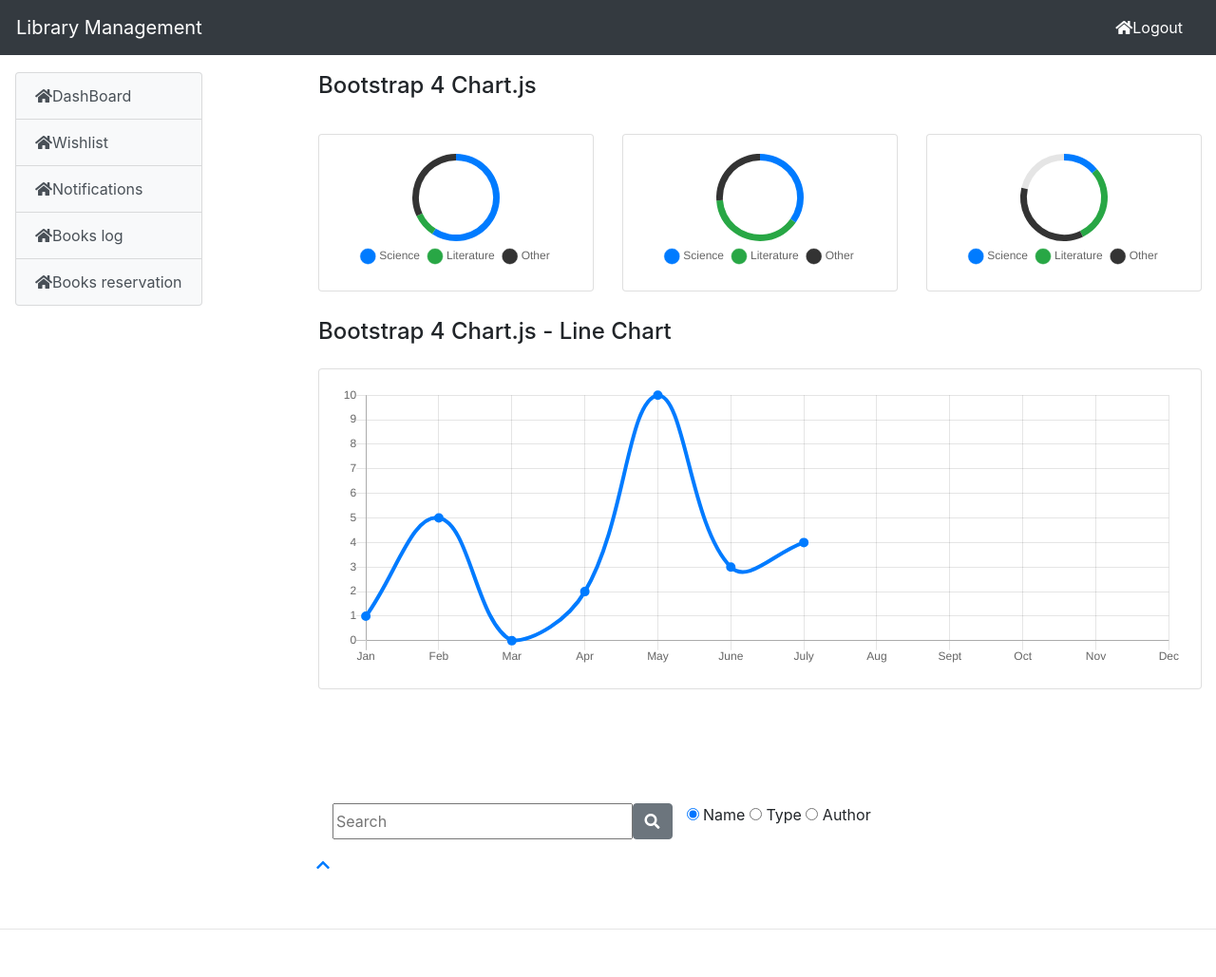
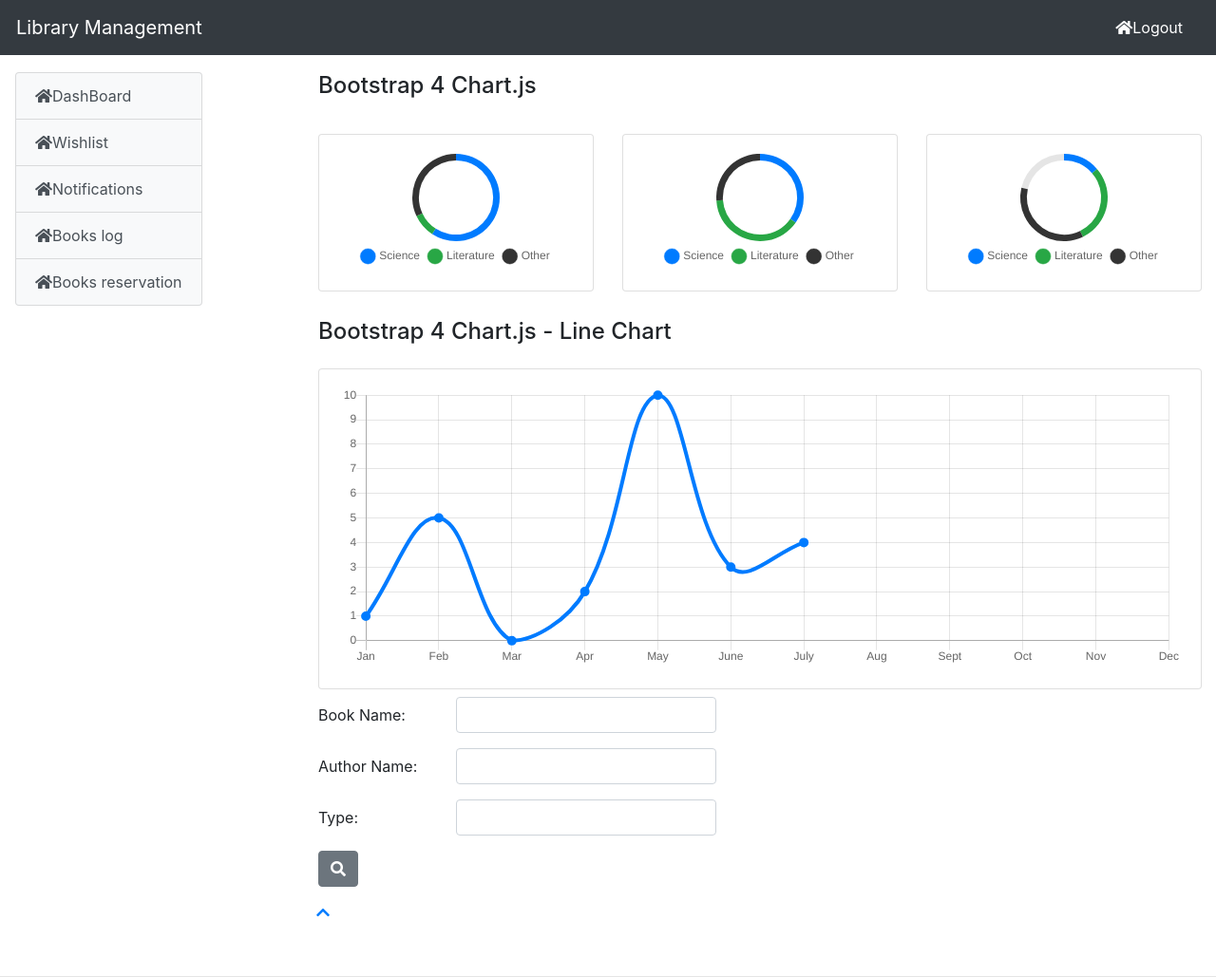
Before and after one commit to marcupalii/library-management., a Flask app: page /account in a window 1280 px wide. Shown: the whole page at 95% size. Before the commit the page ends 979 px from the top, so only its background shows below. Run offline with Flask 2, Linux system fonts and the light colour scheme; the visitor is signed in with stand-in values (Sample User, id 1); data comes from the database, SQL or seed files in the repository; data that the repository does not hold is empty; some libraries are stand-ins or nearby versions.

Commit message:
new advance search

```diff
--- a/app/forms.py
+++ b/app/forms.py
@@ -1,18 +1,24 @@
 
 from flask_wtf import FlaskForm
-from wtforms import StringField, PasswordField, BooleanField, RadioField, DecimalField
-from wtforms.validators import InputRequired, Email, Length, NumberRange
+from wtforms import StringField, PasswordField, BooleanField, RadioField, DecimalField, Field, ValidationError
+from wtforms.validators import InputRequired, Email, Length, NumberRange, Optional
 
 class LoginForm(FlaskForm):
     email = StringField('Email address', validators=[InputRequired("Please insert a valid email."), Email(message='Invalid email'), Length(max=50)])
     password = PasswordField('Password', validators=[InputRequired("Please insert a valid password."), Length(min=3, max=80)])
     remember = BooleanField('remember me')
 
-class SearchForm(FlaskForm):
-    option = RadioField('Label', choices=[('1', 'Name'), ('2', 'Type'), ('3', 'Author')])
-    autocomp = StringField('Search', id='name_autocomplete',validators=[InputRequired("Field can not be empty!"),Length(max=50)])
+class Search(FlaskForm):
     page_number = DecimalField(validators=[InputRequired(), NumberRange(min=1)])
+    search_name = StringField(label='Book Name: ', validators=[Optional()])
+    search_author = StringField(label='Author Name: ', validators=[Optional()])
+    search_type = StringField(label='Type: ', validators=[Optional()])
 
-class WishlistForm(FlaskForm):
-    id_book = DecimalField(validators=[InputRequired("Field can not be empty!")])
-    period = DecimalField(validators=[InputRequired("Field can not be empty!"),NumberRange(min=1, max=100,message="Invalid number of days")])
+    def validate(self):
+        if not super(Search, self).validate():
+            return False
+        if not self.search_name.data and not self.search_author.data and not self.search_type.data:
+            msg = 'At least one of fields can not be empty!'
+            self.search_name.errors.append(msg)
+            return False
+        return True
--- a/app/routes.py
+++ b/app/routes.py
@@ -2,7 +2,7 @@
 from app import app, login_manager, db
 from app.models import User, Wishlist, EntryWishlist, Book, NextBook, BookSeries, Notifications, Author
 
-from app.forms import LoginForm, SearchForm, WishlistForm
+from app.forms import LoginForm, Search
 from flask_login import login_user, login_required, logout_user, current_user
 from flask import jsonify
 
@@ -218,7 +218,9 @@
     if _email:
         _user = User.query.filter_by(email=_email).first()
 
-        form = SearchForm()
+        # form = SearchForm()
+        # return render_template('account.html', form=form)
+        form = Search(search_by_name=False, search_by_type=False, search_by_author=False)
         return render_template('account.html', form=form)
     else:
         return redirect(url_for('about'))
@@ -262,38 +264,120 @@
     return render_template("admin.html")
 
 
-@app.route('/autocomplete/<option>/', methods=['GET'])
-@login_required
-def autocomplete(option):
-    if current_user.email:
+# @app.route('/autocomplete/<option>/', methods=['GET'])
+# @login_required
+# def autocomplete(option):
+#     if current_user.email:
+#
+#         print(option, type(option))
+#         if option == "1":
+#             books_name = Book.query.with_entities(Book.name).all()
+#             return Response(json.dumps([el[0] for el in books_name]), mimetype='application/json')
+#         elif option == "2":
+#             books_type = Book.query.with_entities(Book.type).all()
+#             return Response(json.dumps([el[0] for el in books_type]), mimetype='application/json')
+#         elif option == "3":
+#             books_author = Author.query.with_entities(Author.name).all()
+#             return Response(json.dumps([el[0] for el in books_author]), mimetype='application/json')
 
-        print(option, type(option))
-        if option == "1":
-            books_name = Book.query.with_entities(Book.name).all()
-            return Response(json.dumps([el[0] for el in books_name]), mimetype='application/json')
-        elif option == "2":
-            books_type = Book.query.with_entities(Book.type).all()
-            return Response(json.dumps([el[0] for el in books_type]), mimetype='application/json')
-        elif option == "3":
-            books_author = Author.query.with_entities(Author.name).all()
-            return Response(json.dumps([el[0] for el in books_author]), mimetype='application/json')
+#
+# @app.route("/process_search_form/", methods=['POST'])
+# @login_required
+# def process_search_form():
+#     response = {}
+#     num_list = []
+#
+#     if current_user.email:
+#
+#         form = SearchForm()
+#         if form.validate_on_submit():
+#
+#             print(form.autocomp.data, form.option.data)
+#
+#             if form.option.data == "1":
+#                 books = Book.query.filter_by(name=form.autocomp.data).order_by(Book.name).paginate(
+#                     per_page=3,
+#                     page=form.page_number.data,
+#                     error_out=True
+#                 )
+#
+#                 for book in books.items:
+#                     author = Author.query.filter_by(id=book.author_id).first()
+#                     response.update({
+#                         str(book.id): {
+#                             'author_name': author.name,
+#                             'book_name': book.name,
+#                             'book_type': book.type,
+#                             'count_book': book.count_free_books
+#                         }
+#                     })
+#
+#                 for i in books.iter_pages(left_edge=2, right_edge=2, left_current=2, right_current=2):
+#                     num_list.append(i)
+#
+#             elif form.option.data == "2":
+#                 books = Book.query.filter_by(type=form.autocomp.data).order_by(Book.name).paginate(
+#                     per_page=3,
+#                     page=form.page_number.data,
+#                     error_out=True
+#                 )
+#
+#                 for book in books.items:
+#                     author = Author.query.filter_by(id=book.author_id).first()
+#                     response.update({
+#                         str(book.id): {
+#                             'author_name': author.name,
+#                             'book_name': book.name,
+#                             'book_type': book.type,
+#                             'count_book': book.count_free_books
+#                         }
+#                     })
+#                 for i in books.iter_pages(left_edge=2, right_edge=2, left_current=2, right_current=2):
+#                     num_list.append(i)
+#
+#             elif form.option.data == "3":
+#                 author = Author.query.filter_by(name=form.autocomp.data).first()
+#                 if author:
+#                     books = Book.query.filter_by(author_id=author.id).order_by(Book.name).paginate(
+#                         per_page=3,
+#                         page=form.page_number.data,
+#                         error_out=True
+#                     )
+#
+#                     for book in books.items:
+#                         response.update({
+#                             str(book.id): {
+#                                 'author_name': author.name,
+#                                 'book_name': book.name,
+#                                 'book_type': book.type,
+#                                 'count_book': book.count_free_books
+#                             }
+#                         })
+#                     for i in books.iter_pages(left_edge=2, right_edge=2, left_current=2, right_current=2):
+#                         num_list.append(i)
+#
+#             return jsonify(
+#                 data={key: response[key] for key in response.keys()},
+#                 pages_lst=[value for value in num_list]
+#             )
+#
+#         return jsonify(data=form.errors)
 
 
-@app.route("/process_search_form/", methods=['POST'])
+@app.route("/search_book/", methods=['POST'])
 @login_required
-def process_search_form():
+def search_book():
     response = {}
     num_list = []
 
     if current_user.email:
 
-        form = SearchForm()
+        form = Search()
         if form.validate_on_submit():
 
-            print(form.autocomp.data, form.option.data)
-
-            if form.option.data == "1":
-                books = Book.query.filter_by(name=form.autocomp.data).order_by(Book.name).paginate(
+            if form.search_name.data and form.search_type.data:
+                books = Book.query.filter_by(name=form.search_name.data, type=form.search_type.data).order_by(
+                    Book.name).paginate(
                     per_page=3,
                     page=form.page_number.data,
                     error_out=True
@@ -313,8 +397,9 @@
                 for i in books.iter_pages(left_edge=2, right_edge=2, left_current=2, right_current=2):
                     num_list.append(i)
 
-            elif form.option.data == "2":
-                books = Book.query.filter_by(type=form.autocomp.data).order_by(Book.name).paginate(
+            elif form.search_name.data:
+                books = Book.query.filter_by(name=form.search_name.data).order_by(
+                    Book.name).paginate(
                     per_page=3,
                     page=form.page_number.data,
                     error_out=True
@@ -330,10 +415,33 @@
                             'count_book': book.count_free_books
                         }
                     })
+
                 for i in books.iter_pages(left_edge=2, right_edge=2, left_current=2, right_current=2):
                     num_list.append(i)
 
-            elif form.option.data == "3":
+            elif form.search_type.data:
+                books = Book.query.filter_by(type=form.search_type.data).order_by(
+                    Book.name).paginate(
+                    per_page=3,
+                    page=form.page_number.data,
+                    error_out=True
+                )
+
+                for book in books.items:
+                    author = Author.query.filter_by(id=book.author_id).first()
+                    response.update({
+                        str(book.id): {
+                            'author_name': author.name,
+                            'book_name': book.name,
+                            'book_type': book.type,
+                            'count_book': book.count_free_books
+                        }
+                    })
+
+                for i in books.iter_pages(left_edge=2, right_edge=2, left_current=2, right_current=2):
+                    num_list.append(i)
+
+            elif form.search_author.data:
                 author = Author.query.filter_by(name=form.autocomp.data).first()
                 if author:
                     books = Book.query.filter_by(author_id=author.id).order_by(Book.name).paginate(
@@ -359,4 +467,6 @@
                 pages_lst=[value for value in num_list]
             )
 
+
+        print(form.errors)
         return jsonify(data=form.errors)
--- a/app/static/css/account.css
+++ b/app/static/css/account.css
@@ -9,10 +9,6 @@
 
 .hedding h1 {
     font-size: 25px;
-}
-
-.main-section {
-    margin-top: 120px;
 }
 
 .hiddenRow {
@@ -29,43 +25,14 @@
     display: none;
 }
 
-#name_autocomplete {
-    width: 100%;
-    height: 100%;
-}
-
 .has-error {
     border-color: #dc3545
 }
 
-#name-err {
+#search_name_error {
     color: #dc3545;
 }
 
-.ui-menu {
-    max-height: 400px;
-    overflow-y: scroll;
-}
-
-
-#search-form-content {
-    display: flex;
-    flex-direction: row;
-}
-
-.ui-state-active, .ui-widget-content .ui-state-active {
-    border: 1px solid #c5c5c5;
-    background: #0088cc;
-    color: #ffffff;
-    text-decoration: none;
-    border-radius: 0;
-}
-
-@media screen and (max-width: 767px) {
-    #search-form-content {
-        flex-direction: column;
-    }
-}
 
 @media (min-width: 768px) {
     .d-md-block {
--- a/app/static/css/layout_top_navbar.css
+++ b/app/static/css/layout_top_navbar.css
@@ -1,9 +1,8 @@
 
 html, body {
-    min-height: 100%;
+    height: 100%;
+    width: 100%;
     padding-top: 30px;
-    min-width: 100% !important;
-    max-width: 100% !important;
 }
 footer {
     padding: 30px 0;
--- a/app/static/js/account.js
+++ b/app/static/js/account.js
@@ -76,7 +76,7 @@
     /* large line chart */
     var chLine = document.getElementById("chLine");
     var chartData = {
-        labels: ["Jan", "Feb","Mar", "Apr", "May", "June", "July","Aug","Sept","Oct","Nov","Dec"],
+        labels: ["Jan", "Feb", "Mar", "Apr", "May", "June", "July", "Aug", "Sept", "Oct", "Nov", "Dec"],
         datasets: [{
             data: [1, 5, 0, 2, 10, 3, 4],
             backgroundColor: 'transparent',
@@ -129,38 +129,9 @@
     });
 
 
-    $('#option-0').prop('checked', true);
-
-    function get_autocomplete(option) {
-        $.ajax({
-            url: "/autocomplete/" + option + "/",
-            type: 'GET',
-            contentType: 'application/json;charset=UTF-8',
-        }).done(function (data) {
-            console.log(data);
-            $('#name_autocomplete').autocomplete({
-                minLength: 1,
-                source: function (req, resp) {
-                    var match = new RegExp("^" + $.ui.autocomplete.escapeRegex(req.term), "i");
-                    resp($.grep(data, function (el) {
-                        return match.test(el);
-                    }));
-                }
-            });
-        });
-    }
-
-    get_autocomplete("1");
-
-    $(document).on('change', 'input:radio[id^="option-"]', function () {
-        get_autocomplete($(this)[0].value);
-    });
-
     function reset_err_tags() {
-        $('#name-err').css("visibility", "hidden");
-        if ($('#name_autocomplete').hasClass('has-error')) {
-            $('#name_autocomplete').toggleClass('has-error');
-        }
+        $('#search_name_error').css("visibility", "hidden");
+        $('.form-control').removeClass("has-error");
     }
 
 
@@ -262,8 +233,6 @@
     }
 
     function show_page_numbers(page_numbers) {
-
-        console.log("nr_of_pages" + nr_of_pages);
         $('#paginationBox').empty();
         $('#paginationBox').append(
             $('<li/>')
@@ -328,17 +297,19 @@
     }
 
     function create_table(data) {
+        let index_start = 3 * (parseInt($('#page_number').val()) - 1);
         for (key in data['data']) {
-            nr_rows += 1;
-            write_row(data['data'][key], nr_rows);
+            index_start += 1;
+            write_row(data['data'][key], index_start);
+
         }
-        show_page_numbers(data['pages_lst']);
-        if (nr_rows === 0) {
+        if (index_start !== 0) {
+            show_page_numbers(data['pages_lst']);
+        } else {
             $('#content-table').css("text-align", "center").text("no results find !");
         }
 
         if ($('#collapse-table').css("display") === "none") {
-
             $('#collapse-table').slideToggle(0);
         } else {
             $('#collapse-table').slideToggle(0);
@@ -346,25 +317,39 @@
         }
     }
 
+    $.each($('input'), function () {
+        if ($(this).attr("id").match(/^search_[a-z]+$/)) {
+            $(this).addClass("form-control");
+            $(this).parent().prev().addClass("col-sm-2 col-form-label");
+        }
+    });
+
     function get_data() {
-
         data_form = data_form.replace(/&page_number=\d+&/, "&page_number=" + $('#page_number').val() + "&");
         $.ajax({
             type: "POST",
-            url: "/process_search_form/",
+            url: "/search_book/",
             data: data_form,
             success: function (data) {
-
-                $('#name_autocomplete').val('');
                 $('#content-table').empty();
 
-                if (data['data'].hasOwnProperty("autocomp")) {
-                    if ($('#name_autocomplete').hasClass('has-error') === false) {
-                        $('#name_autocomplete').addClass('has-error');
+                if (data['data'].hasOwnProperty("search_name")) {
+
+                    if ($('#search_name.form-control').hasClass('has-error') === false) {
+                        $('#search_name.form-control').addClass('has-error');
                     }
 
-                    $('#name-err').text(data['data']['autocomp']['0']);
-                    $('#name-err').css("visibility", "visible");
+                    if ($('#search_type.form-control').hasClass('has-error') === false) {
+                        $('#search_type.form-control').addClass('has-error');
+                    }
+
+                    if ($('#search_author.form-control').hasClass('has-error') === false) {
+                        $('#search_author.form-control').addClass('has-error');
+                    }
+
+
+                    $('#search_name_error').text(data['data']['search_name']['0']);
+                    $('#search_name_error').css("visibility", "visible");
 
                     if ($('#collapse-table').css("display") !== "none") {
                         $('#collapse-table').slideToggle(0);
@@ -372,11 +357,11 @@
                 } else {
                     create_table(data);
                 }
-
             }
 
         });
     }
+
 
     $('form').submit(function (e) {
         reset_err_tags();
@@ -395,36 +380,6 @@
     });
 
 
-    $.extend($.ui.autocomplete.prototype.options, {
-
-        open: function (event, ui) {
-
-            if ($('#name_autocomplete').val() !== "") {
-                $('#name-err').css("visibility", "hidden");
-                if ($('#name_autocomplete').hasClass('has-error')) {
-                    $('#name_autocomplete').toggleClass('has-error');
-                }
-            }
-
-
-            $(".selector").autocomplete({autoFocus: true});
-            $(this).autocomplete("widget").css({
-                "width": ($('#search-container').width() + "px")
-            });
-
-            $('.ui-menu-item').css("width", "99%");
-
-            $('.ui-menu-item').css("margin-left", "1.5px");
-
-        }
-        ,
-    })
-    ;
-
-    $(window).resize(function () {
-        $(".ui-menu").css({"display": "none"});
-    });
-
     $(document).on("click", ".page_num_link", function () {
 
         let page_nr = $('#page_number');
@@ -436,7 +391,6 @@
         } else {
             page_nr.val(parseInt($(this).attr("id")));
         }
-        console.log("page_nr.val()=" + page_nr.val());
         get_data();
     });
 
--- a/app/templates/about.html
+++ b/app/templates/about.html
@@ -1,6 +1,12 @@
 {% extends "layout.html" %}
 {% block page_title %}About Page{% endblock %}
 
+
+{% block styles %}
+    {{ super() }}
+    <link rel="stylesheet" type="text/css"
+          href="{{ url_for('.static', filename='css/about.css') }}">
+{% endblock %}
 
 {% block content %}
     <p> About page</p>
--- a/app/templates/account.html
+++ b/app/templates/account.html
@@ -3,15 +3,11 @@
 {% block page_title %}Account Page {% endblock %}
 {% block styles %}
     {{ super() }}
-    <link rel="stylesheet" href="//code.jquery.com/ui/1.12.1/themes/smoothness/jquery-ui.css">
     <link rel="stylesheet" type="text/css"
           href="{{ url_for('.static', filename='css/account.css') }}">
 {% endblock %}
 {% block scripts %}
     {{ super() }}
-    <script src="https://code.jquery.com/ui/1.12.1/jquery-ui.min.js"
-            integrity="sha256-VazP97ZCwtekAsvgPBSUwPFKdrwD3unUfSGVYrahUqU=" crossorigin="anonymous">
-    </script>
     <script src="{{ url_for('.static', filename='js/account.js') }}"></script>
     <script src="https://cdnjs.cloudflare.com/ajax/libs/Chart.js/2.8.0/Chart.bundle.min.js"></script>
 {% endblock %}
@@ -66,42 +62,45 @@
         </div>
     </div>
 
-    <div class="container main-section">
+    <div class="container">
         <div class="row">
             <div class="col-lg-12 hedding pb-2">
                 <a id="jump-here"></a>
+                <div>
                     <form method="post" novalidate>
                         {{ form.hidden_tag() }}
                         {{ form.page_number }}
-                    <div id="search-form-content">
+                        <div class="form-group row">
+                            {{ form.search_name.label }}
+                            <div class="col-sm-20">
+                                {{ form.search_name }}
+                            </div>
+                        </div>
+                        <div class="form-group row">
+                            {{ form.search_author.label }}
+                            <div class="col-sm-20">
+                                {{ form.search_author }}
+                            </div>
+                        </div>
 
-                        <div class="d-flex flex-column col-5">
-                            <div class="d-flex flex-row flex-grow-1">
-                                <div class="flex-grow-1" id="search-container">
-                                    {{ form.autocomp(placeholder='Search') }}
+                        <div class="form-group row">
+                            {{ form.search_type.label }}
+                            <div class="col-sm-20">
+                                {{ form.search_type }}
+                            </div>
+                        </div>
+                        <div class="" id="search_name_error">
+
                         </div>
                         <div>
                             <button class="btn btn-secondary" type="Submit" id="button-collapse-table">
                                 <i class="fa fa-search"></i>
                             </button>
                         </div>
-                            </div>
-                            <div>
-                                <div class="has-error" id="name-err"></div>
+                    </form>
                 </div>
 
-                        </div>
 
-                        <div class="">
-                            {% for subfield in form.option %}
-                                <tr>
-                                    <td>{{ subfield }}</td>
-                                    <td>{{ subfield.label }}</td>
-                                </tr>
-                            {% endfor %}
-                        </div>
-                    </div>
-                </form>
                 <div id="collapse-table">
                     <div class="col-lg-12">
                         <table class="table table-bordered" style="border-collapse:collapse;">
@@ -135,10 +134,6 @@
 
     <div class="container">
 
-        {#        <button type="button" class="btn modal-button" id="modal-button-1">#}
-        {#            <i class="fas fa-external-link-alt"></i>#}
-        {#        </button>#}
-        <!-- The Modal -->
         <div class="modal fade" id="myModal">
             <div class="modal-dialog modal-lg modal-dialog-centered">
                 <div class="modal-content">
```
Also changed, not shown: app/models.py (+99 -94 lines), app/static/css/about.css (added, +10 -0 lines), app/static/css/login.css (+21 -8 lines). Lines whose indentation alone changed are shown as unchanged.
